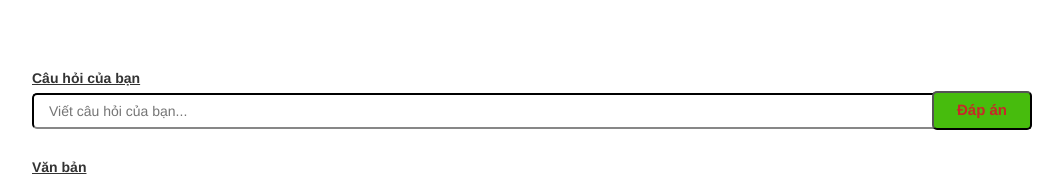
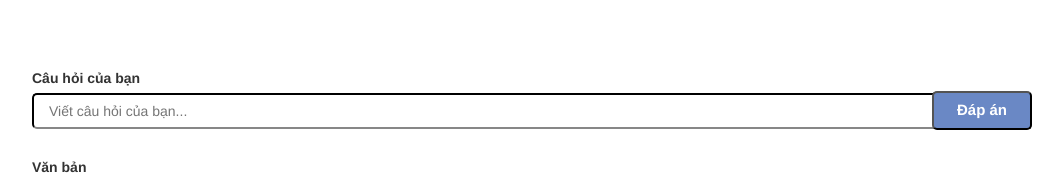
Before and after one commit to tqt-coder/datn, a Flask app: page /success in a window 1280 px wide. Shown: the part 140-324 px from the top of the page, without its empty margins (108-1171 px from the left). Run offline with Flask 3, Linux system fonts and the light colour scheme; some libraries are stand-ins or nearby versions.

Commit message:
update color

```diff
--- a/backend/static/css/style.css
+++ b/backend/static/css/style.css
@@ -56,7 +56,6 @@ a {
   color: #333;
   font-weight: bold;
   margin: 28px 0 5px;
-  text-decoration: underline;
 }
 
 .sides,
@@ -146,8 +145,8 @@ a {
 .btnCompute {
   height: 39px;
   border-radius: 5px;
-  background: #47bc0d;
-  color: #c82828;
+  background: #6a88c5;
+  color: #fff;
   font-weight: bold;
   width: 100px;
   font-size: 15px;
--- a/backend/templates/upload.html
+++ b/backend/templates/upload.html
@@ -27,7 +27,7 @@
             <div class="container-fluid px-4 px-lg-0">
                 <div class="content">
                     <div class="upload_part">
-                        <h2 style="color:red; font-size:24px; text-transform: uppercase;letter-spacing: 0.2px;">Tải văn
+                        <h2 style="color:#000; font-size:24px; text-transform: uppercase;letter-spacing: 0.2px;">Tải văn
                             bản</h2>
                         <button class="upload_button" id="upload_button" type="submit" value="Upload">
                             <img class="image-upload" src="{{ url_for('static',filename='assets/img/upload.png') }}"
```
